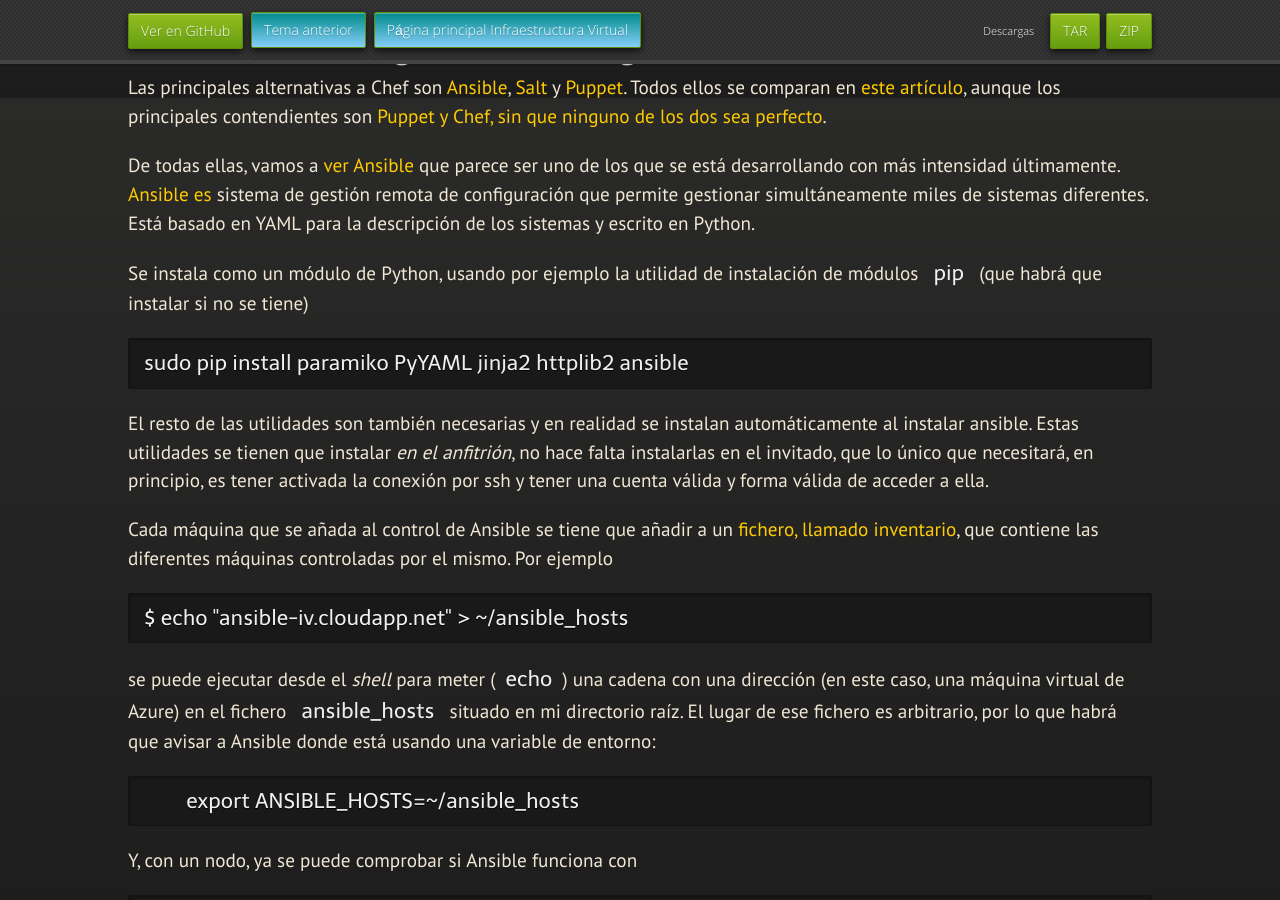
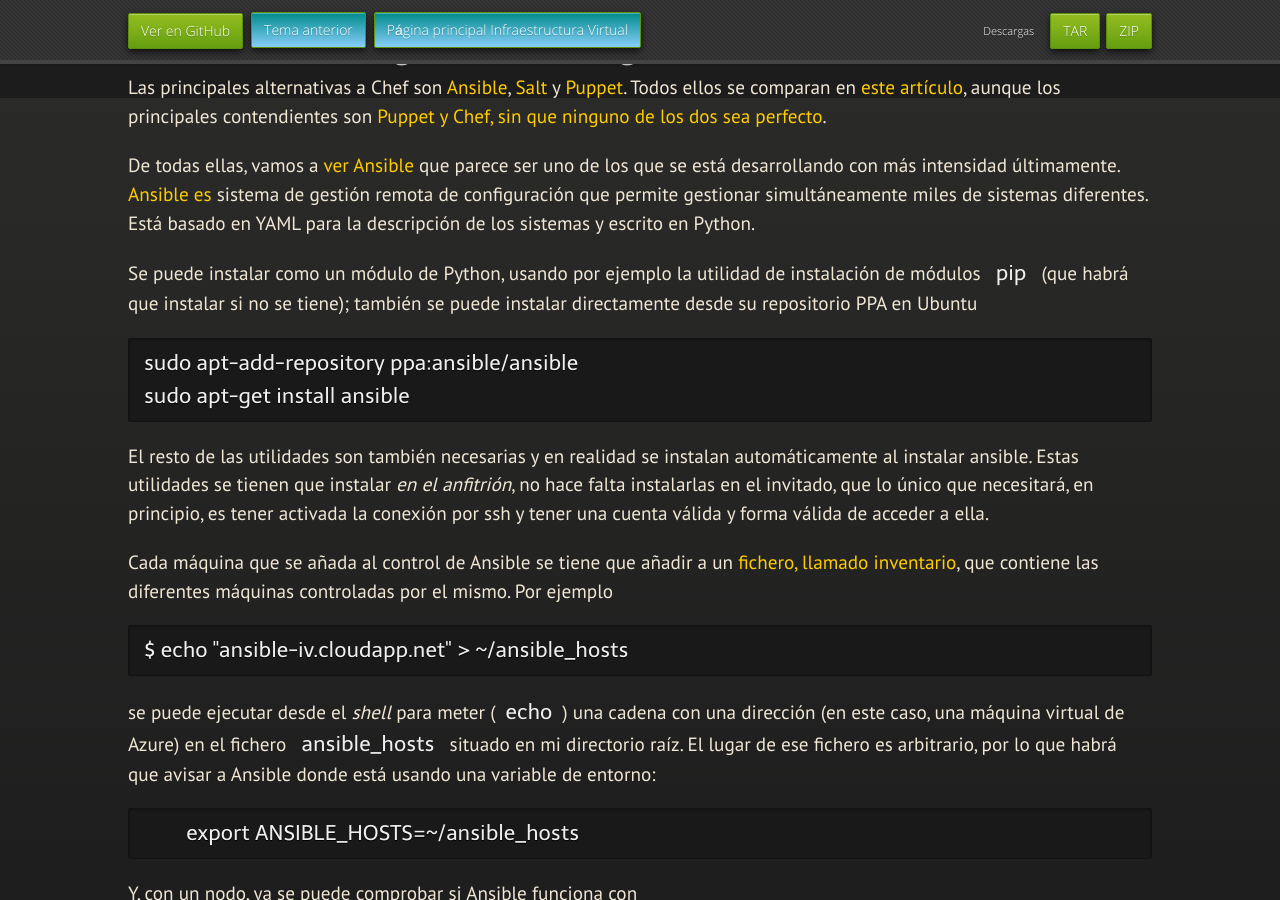
Before and after one commit to JJ/IV, a Jekyll site: the page built from documentos/temas/Gestion_de_configuraciones.md, in a window 1280 px wide and 900 px high, scrolled down 1702 px. Built offline with Jekyll 4.4.1, drawn with Linux system fonts in a browser that asks for light colours; nearby versions of some CDN libraries; some web fonts are replaced; our own code applies the rules of GitHub Pages for plain Markdown files.

Commit message:
Sync documentos/temas/Gestion_de_configuraciones.md de master a gh-pages

````diff
--- a/documentos/temas/Gestion_de_configuraciones.md
+++ b/documentos/temas/Gestion_de_configuraciones.md
@@ -92,11 +92,13 @@
 simultáneamente miles de sistemas diferentes. Está basado en YAML para
 la descripción de los sistemas y escrito en Python.
 
-Se instala como un módulo de Python, usando por ejemplo la utilidad de
-instalación de módulos `pip` (que habrá que instalar si no se tiene)
+Se puede instalar como un módulo de Python, usando por ejemplo la utilidad de
+instalación de módulos `pip` (que habrá que instalar si no se tiene);
+también se puede instalar directamente desde su repositorio PPA en Ubuntu
 
 ```
-sudo pip install paramiko PyYAML jinja2 httplib2 ansible
+sudo apt-add-repository ppa:ansible/ansible
+sudo apt-get install ansible
 ```
 
 El resto de las utilidades son también necesarias y en realidad se
````
